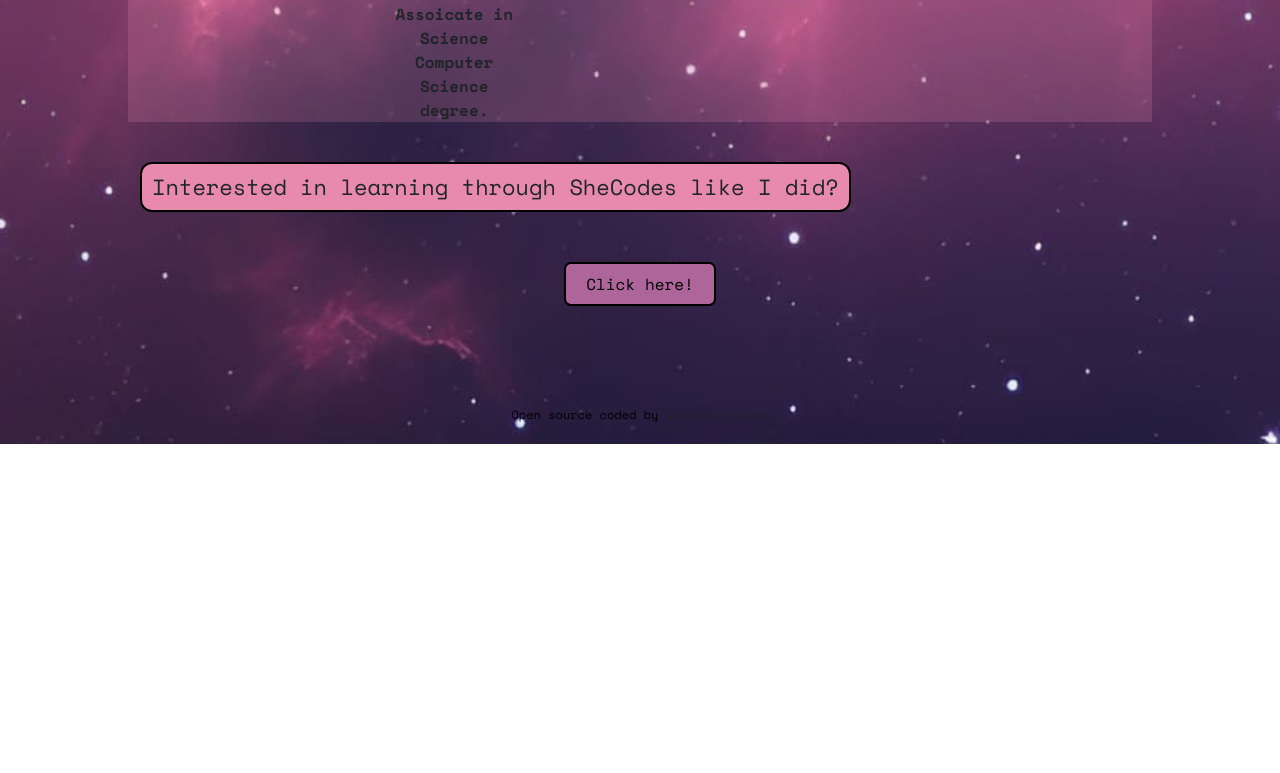
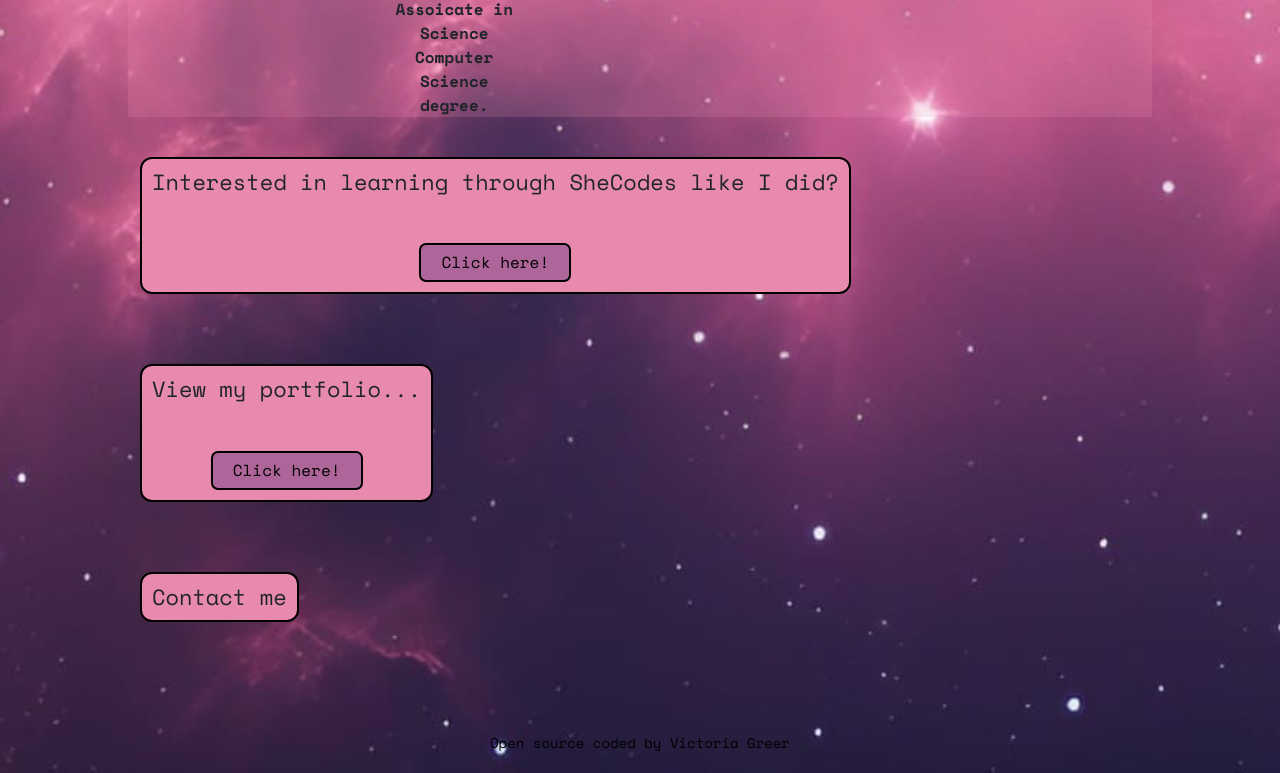
Before and after one commit to themightyvicki1/coding-journey, a plain HTML site: page index.html in a window 1280 px wide. Shown: the part 1560-2333 px from the top of the page. Before the commit the page ends 2004 px from the top, so only its background shows below. Drawn offline with nearby package versions, Linux system fonts and the light colour scheme.

Commit message:
moving around button locations

```diff
--- a/index.html
+++ b/index.html
@@ -33,7 +33,7 @@
         <small><i class="fa-solid fa-rocket"></i></small>
       </h1>
       <div class="button-container">
-        <button class="button">Welcome!</button>
+        <button class="button" id="welcome-button">Welcome!</button>
       </div>
 
       <section>
@@ -114,9 +114,10 @@
       </section>
 
       <section>
-        <h3>Interested in learning through SheCodes like I did?</h3>
+        <h3>
+          Interested in learning through SheCodes like I did?
           <div class="button-container">
-          <button class="button">
+            <button class="button mt-5">
               <a
                 href="https://www.shecodes.io/"
                 title="https://www.shecodes.io/"
@@ -125,7 +126,26 @@
               >
             </button>
           </div>
+        </h3>
       </section>
+
+      <section>
+        <h3>
+          View my portfolio...
+          <div class="button-container">
+            <button class="button mt-5">
+              <a
+                href="https://www.shecodes.io/"
+                title="https://www.shecodes.io/"
+                target="_blank"
+                >Click here!</a
+              >
+            </button>
+          </div>
+        </h3>
+      </section>
+
+      <section><h3>Contact me</h3></section>
     </div>
     <footer>
       <a
--- a/styles.css
+++ b/styles.css
@@ -20,10 +20,11 @@ ul {
 }
 
 footer {
-  font-size: 12px;
+  font-size: 14px;
   text-align: center;
   font-weight: 500;
   margin-bottom: 20px;
+  color: black;
 }
 footer a {
   text-decoration: none;
@@ -58,9 +59,12 @@ section {
 
 .button-container {
   text-align: center;
-  padding: 20px 20px;
 }
 
+.button a {
+  text-decoration: none;
+  color: black;
+}
 .container {
   /*border: 3px solid black;*/
   padding: 50px;
@@ -94,7 +98,6 @@ section {
   font-weight: 600;
 }
 
-.button a {
-  text-decoration: none;
-  color: black;
+#welcome-button {
+  margin-top: 35px;
 }
```
Lines whose indentation alone changed are shown as unchanged.
